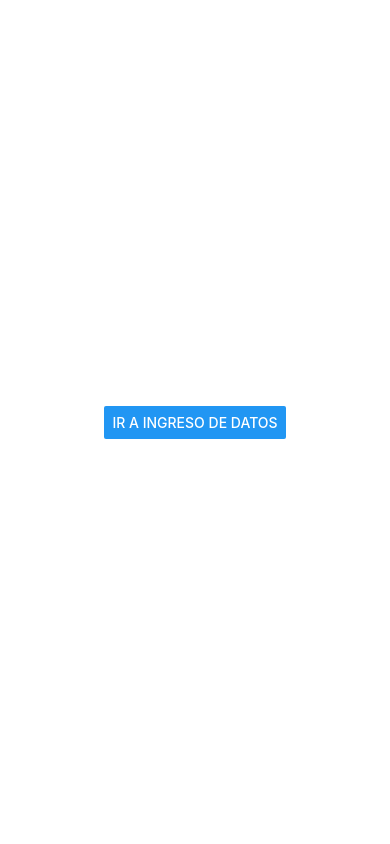
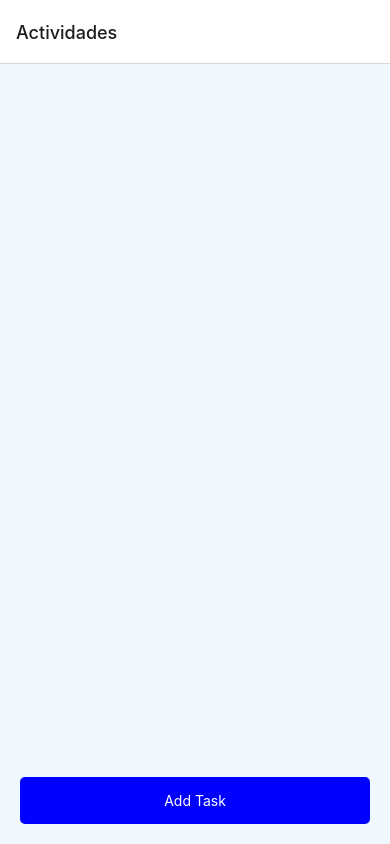
Before and after one commit to KarlaG56/TaskList, a React Native app: screen / in a window 390 px wide. Built offline with nearby package versions, Linux system fonts and the light colour scheme.

Commit message:
Frontend

```diff
--- a/App.tsx
+++ b/App.tsx
@@ -1,10 +1,8 @@
 import React from "react";
 import Navigation from "./Navigation";
-import HomeScreen from './src/TaskManager/Infrestructura/Vistas/HomeScreen';
-
 
 export default function App(){
   return(
-    <HomeScreen navigation={undefined}/>
+    <Navigation/>
   );
 }
--- a/Navigation.jsx
+++ b/Navigation.jsx
@@ -1,4 +1,4 @@
-import React from 'react';
+import React, { useState } from 'react';
 import { NavigationContainer } from '@react-navigation/native';
 import { createStackNavigator } from '@react-navigation/stack';
 import HomeScreen from './src/TaskManager/Infrestructura/Vistas/HomeScreen';
@@ -7,20 +7,32 @@ import InputScreen from './src/TaskManager/Infrestructura/Vistas/InputScreen';
 const Stack = createStackNavigator();
 
 function App() {
+  const [tasks, setTasks] = useState([]);
+
+  const addTask = (task) => {
+    setTasks([...tasks, task]);
+  };
+
+  const editTask = (id, newTask) => {
+    setTasks(tasks.map(task => (task.id === id ? newTask : task)));
+  };
+
+  const deleteTask = (id) => {
+    setTasks(tasks.filter(task => task.id !== id));
+  };
+
   return (
     <NavigationContainer>
-      <Stack.Navigator initialRouteName="Home">
-        <Stack.Screen name="Home" component={HomeScreen} />
-        <Stack.Screen name="Input" component={InputScreen} />
+      <Stack.Navigator initialRouteName="Actividades">
+        <Stack.Screen name="Actividades">
+          {props => <HomeScreen {...props} tasks={tasks} deleteTask={deleteTask} />}
+        </Stack.Screen>
+        <Stack.Screen name="Nueva actividad">
+          {props => <InputScreen {...props} addTask={addTask} editTask={editTask} />}
+        </Stack.Screen>
       </Stack.Navigator>
     </NavigationContainer>
   );
 }
 
-export default function Navigation(){
-    return(
-        <NavigationContainer>
-            <App />
-        </NavigationContainer>
-    )
-}
+export default App;
--- a/package.json
+++ b/package.json
@@ -15,6 +15,7 @@
     "implements": "^0.1.0",
     "react": "18.2.0",
     "react-native": "0.74.1",
+    "react-native-gesture-handler": "^2.16.2",
     "react-native-safe-area-context": "^4.10.1",
     "react-native-screens": "^3.31.1"
   },
--- a/src/TaskManager/Infrestructura/Vistas/HomeScreen.jsx
+++ b/src/TaskManager/Infrestructura/Vistas/HomeScreen.jsx
@@ -1,13 +1,38 @@
 import React from 'react';
-import { Button, View, StyleSheet } from 'react-native';
+import { Button, View, Text, FlatList, StyleSheet, TouchableOpacity } from 'react-native';
 
-const HomeScreen = ({ navigation }) => {
+const HomeScreen = ({ navigation, tasks, deleteTask }) => {
   return (
     <View style={styles.container}>
-      <Button
-        title="Ir a Ingreso de Datos"
-        onPress={() => navigation.navigate('Input')}
+      <FlatList
+        data={tasks}
+        keyExtractor={item => item.id.toString()}
+        renderItem={({ item }) => (
+          <View style={styles.taskItem}>
+            <Text style={styles.taskText}>{item.name}</Text>
+            <View style={styles.buttonContainer}>
+              <TouchableOpacity
+                style={styles.editButton}
+                onPress={() => navigation.navigate('Nueva actividad', { task: item })}
+              >
+                <Text style={styles.buttonText}>Edit</Text>
+              </TouchableOpacity>
+              <TouchableOpacity
+                style={styles.deleteButton}
+                onPress={() => deleteTask(item.id)}
+              >
+                <Text style={styles.buttonText}>Delete</Text>
+              </TouchableOpacity>
+            </View>
+          </View>
+        )}
       />
+      <TouchableOpacity
+        style={styles.addButton}
+        onPress={() => navigation.navigate('Nueva actividad')}
+      >
+        <Text style={styles.buttonText}>Add Task</Text>
+      </TouchableOpacity>
     </View>
   );
 };
@@ -16,7 +41,42 @@ const styles = StyleSheet.create({
   container: {
     flex: 1,
     justifyContent: 'center',
+    padding: 20,
+    backgroundColor: '#f0f8ff', // Cambia el color de fondo aquí
+  },
+  taskItem: {
+    flexDirection: 'row',
+    justifyContent: 'space-between',
+    padding: 10,
+    borderBottomWidth: 1,
+    borderBottomColor: '#ccc',
+  },
+  taskText: {
+    fontSize: 16,
+  },
+  buttonContainer: {
+    flexDirection: 'row',
+  },
+  editButton: {
+    backgroundColor: 'green',
+    padding: 10,
+    borderRadius: 5,
+    marginRight: 5,
+  },
+  deleteButton: {
+    backgroundColor: 'red',
+    padding: 10,
+    borderRadius: 5,
+  },
+  addButton: {
+    backgroundColor: 'blue',
+    padding: 15,
+    borderRadius: 5,
     alignItems: 'center',
+    marginTop: 20,
+  },
+  buttonText: {
+    color: '#fff',
   },
 });
 
--- a/src/TaskManager/Infrestructura/Vistas/InputScreen.jsx
+++ b/src/TaskManager/Infrestructura/Vistas/InputScreen.jsx
@@ -1,22 +1,35 @@
-import React, { useState } from 'react';
-import { View, TextInput, Button, Alert, StyleSheet } from 'react-native';
+import React, { useState, useEffect } from 'react';
+import { View, TextInput, Button, StyleSheet, TouchableOpacity, Text } from 'react-native';
 
-const InputScreen = () => {
-  const [text, setText] = useState('');
+const InputScreen = ({ route, navigation, addTask, editTask }) => {
+  const [task, setTask] = useState({ id: null, name: '' });
 
-  const handleSubmit = () => {
-    Alert.alert('Datos ingresados', text);
+  useEffect(() => {
+    if (route.params?.task) {
+      setTask(route.params.task);
+    }
+  }, [route.params?.task]);
+
+  const handleSave = () => {
+    if (task.id) {
+      editTask(task.id, task);
+    } else {
+      addTask({ ...task, id: Date.now() });
+    }
+    navigation.goBack();
   };
 
   return (
     <View style={styles.container}>
       <TextInput
         style={styles.input}
-        placeholder="Ingresa datos"
-        value={text}
-        onChangeText={setText}
+        placeholder="Agregar Actividad"
+        value={task.name}
+        onChangeText={(name) => setTask({ ...task, name })}
       />
-      <Button title="Enviar" onPress={handleSubmit} />
+      <TouchableOpacity style={styles.saveButton} onPress={handleSave}>
+        <Text style={styles.buttonText}>Guardar</Text>
+      </TouchableOpacity>
     </View>
   );
 };
@@ -26,6 +39,7 @@ const styles = StyleSheet.create({
     flex: 1,
     justifyContent: 'center',
     padding: 20,
+    backgroundColor: '#f0f8ff', // Cambia el color de fondo aquí
   },
   input: {
     height: 40,
@@ -34,6 +48,15 @@ const styles = StyleSheet.create({
     marginBottom: 20,
     paddingHorizontal: 10,
   },
+  saveButton: {
+    backgroundColor: 'blue',
+    padding: 15,
+    borderRadius: 5,
+    alignItems: 'center',
+  },
+  buttonText: {
+    color: '#fff',
+  },
 });
 
 export default InputScreen;
```
Also changed, not shown: src/TaskManager/Infrestructura/Vistas/Bu.jsx (deleted, +0 -15 lines), 1 other file (tests, documents, lock files or other folders).
